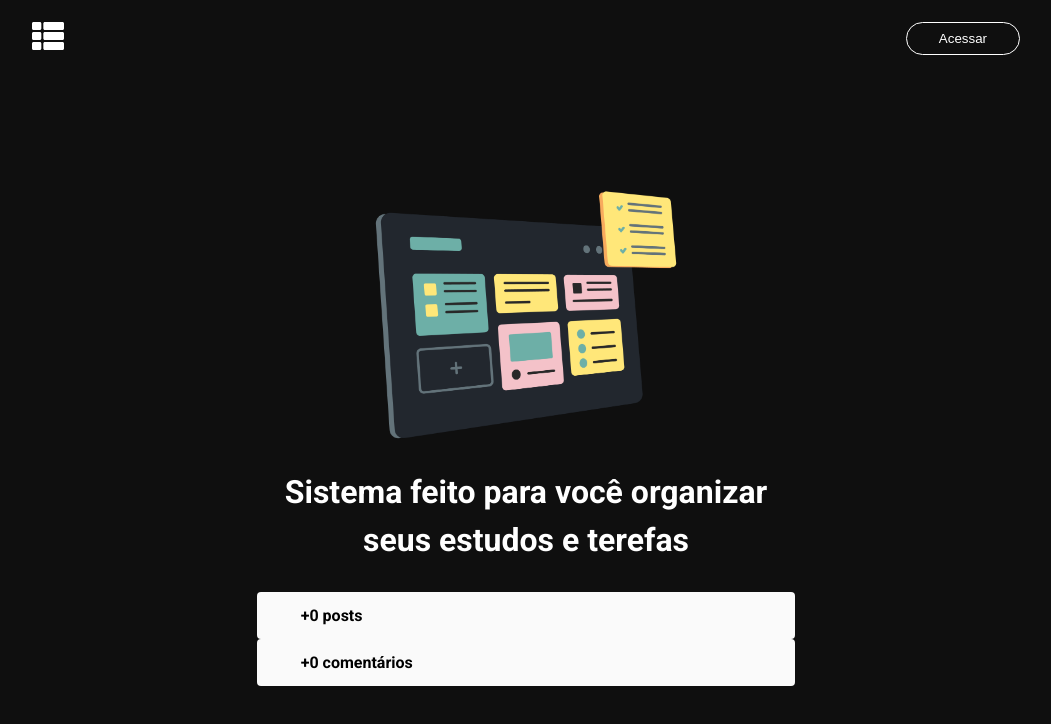
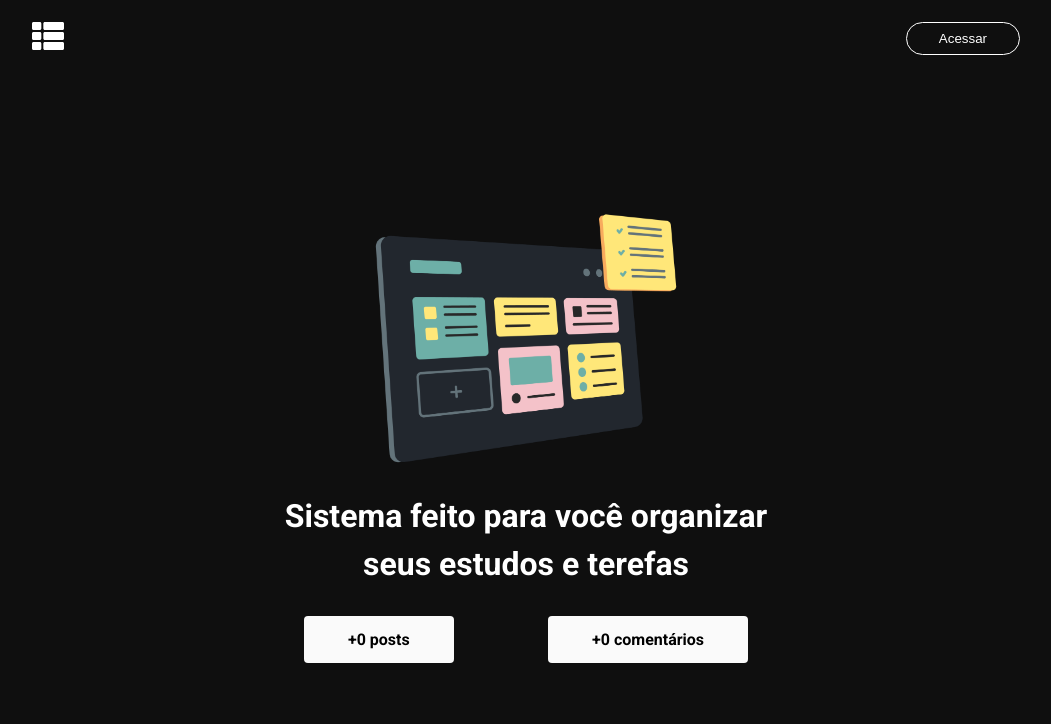
Before and after one commit to Tassio-Med/task-board, a Next.js app: page / in a window 1280 px wide. Shown: the top 724 px of the page, without its empty margins (114-1165 px from the left). Built offline with nearby package versions, Linux system fonts and the light colour scheme; no server answers; the database is empty.

Commit message:
:bug: fix: corrigido erro de layout e autenticação

```diff
--- a/styles/home.module.css
+++ b/styles/home.module.css
@@ -29,7 +29,7 @@
   line-height: 150%;
 }
 
-.infoContext {
+.infoContent {
   display: flex;
   align-items: center;
   justify-content: space-around;
```
